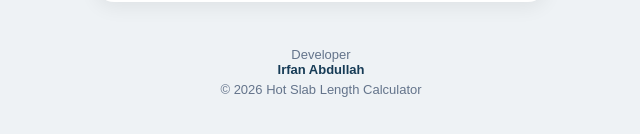
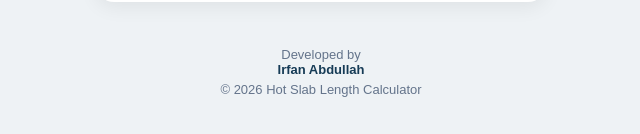
Before and after one commit to irfanabdullah1000/HOT-SLAB-CALCULATOR-, a plain HTML site: page index.html in a window 1280 px wide. Shown: the part 730-864 px from the top of the page, 319-959 px from the left. Drawn offline with Linux system fonts and the light colour scheme.

Commit message:
Change 'Developer' text to 'Developed by'

```diff
--- a/index.html
+++ b/index.html
@@ -232,7 +232,7 @@ if ("serviceWorker" in navigator) {
   color:#64748b;
   font-size:13px;
 ">
-  <div>Developer</div>
+  <div>Developed by</div>
   <strong style="color:#163b56;">
     Irfan Abdullah
   </strong>
```
